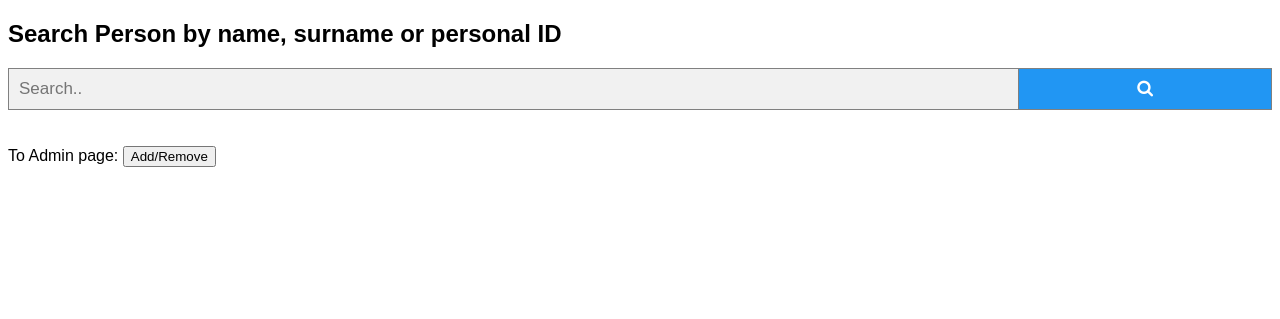
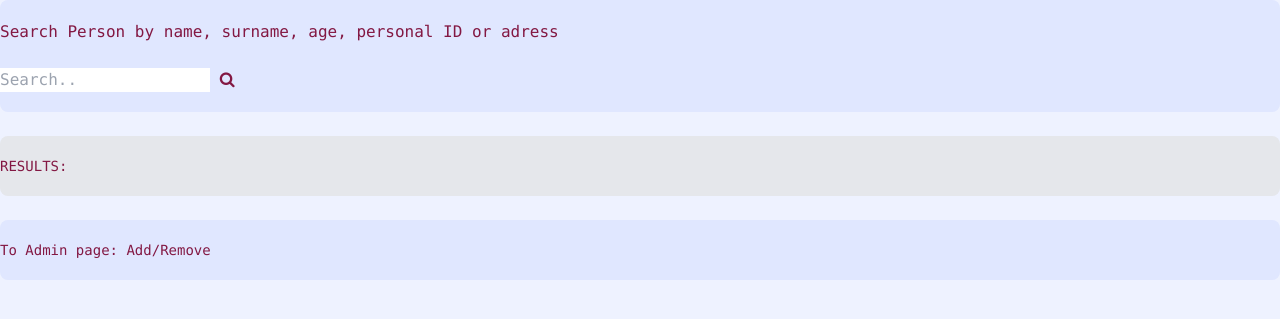
Before and after one commit to mrusins/CODELEX, a PHP site: template CODELEX/tasks/person-registry/app/View/main.php in a window 1280 px wide. Shown: the top 319 px of the page. Run offline with PHP 8.4, Linux system fonts and the light colour scheme; the template is opened without the code that fills it, so the values that code supplies are empty.

Commit message:
Person Registry

```diff
--- a/CODELEX/tasks/person-registry/app/Controllers/PersonSearchController.php
+++ b/CODELEX/tasks/person-registry/app/Controllers/PersonSearchController.php
@@ -17,6 +17,7 @@ class PersonSearchController
     public function index()
     {
         $run = $this->service;
+        $run->search();
         require_once __DIR__ . '/../View/main.php';
     }
 }
--- a/CODELEX/tasks/person-registry/app/View/main.php
+++ b/CODELEX/tasks/person-registry/app/View/main.php
@@ -1,72 +1,44 @@
 <!DOCTYPE html>
 <html>
 <head>
-    <meta name="viewport" content="width=device-width, initial-scale=1">
     <link rel="stylesheet" href="https://cdnjs.cloudflare.com/ajax/libs/font-awesome/4.7.0/css/font-awesome.min.css">
-    <style>
-        body {
-            font-family: Arial;
-        }
+    <title>Search persons</title>
+    <link href="https://unpkg.com/tailwindcss@^2/dist/tailwind.min.css" rel="stylesheet">
 
-        * {
-            box-sizing: border-box;
-        }
-
-        form.example input[type=text] {
-            padding: 10px;
-            font-size: 17px;
-            border: 1px solid grey;
-            float: left;
-            width: 80%;
-            background: #f1f1f1;
-        }
-
-        form.example button {
-            float: left;
-            width: 20%;
-            padding: 10px;
-            background: #2196F3;
-            color: white;
-            font-size: 17px;
-            border: 1px solid grey;
-            border-left: none;
-            cursor: pointer;
-        }
-
-        form.example button:hover {
-            background: #0b7dda;
-        }
-
-        form.example::after {
-            content: "";
-            clear: both;
-            display: table;
-        }
-    </style>
 </head>
-<body>
-
-<h2>Search Person by name, surname or personal ID</h2>
+<body class="text-pink-900 bg-indigo-50">
+<div class="container mx-auto bg-indigo-100 py-5 rounded-lg font-mono">
+    <h2>Search Person by name, surname, age, personal ID or adress</h2><br>
 
     <form class="example" method="post" action="/">
-    <input type="text" placeholder="Search.." name="search">
+        <input type="text" placeholder="Search.." name="search" class="">
         <button type="submit"><i class="fa fa-search"></i></button>
     </form>
+</div>
 <br>
+<div class="container mx-auto bg-gray-200 py-5 rounded-lg font-mono text-sm">
+    <h2>RESULTS:</h2>
+    <?PHP
 
-<?PHP
-foreach ($run->search() as $search => $persons) {
-    foreach ($persons as $person => ['name' => $name, 'surname' => $surname, 'id_number' => $id, 'description' => $description]) {
-        echo " name: <b>$name</b> surname: <b>$surname</b> personal id: <b>$id</b> personal info: <b>$description</b> "  . "<br>";
+    if (isset($_POST['search']) && $run->getSearchResult()[0] != null) {
+        foreach ($run->getSearchResult() as $search => $persons) {
+            foreach ($persons as $person => ['name' => $name, 'surname' => $surname, 'id_number' => $id, 'age' => $age, 'adress' => $adress, 'description' => $description]) {
+                echo " name: <b>$name</b> surname: <b>$surname</b> personal id: <b>$id</b> age: <b>$age</b> adress: <b>$adress</b> personal info: <b>$description</b> " . "<br>";
             }
         }
+    } elseif (isset($_POST['search'])) {
+        echo "nothing found";
+    }
     ?>
+</div>
 <br>
-<form action="/admin" method="post" target="_blank">
+<div class="container mx-auto bg-indigo-100 py-5 rounded-lg font-mono">
+
+    <form action="/admin" method="post" target="_blank" class="font-mono text-sm">
         To Admin page:
         <button type="submit">Add/Remove</button>
 
     </form>
-
+</div>
 </body>
 </html>
--- a/CODELEX/tasks/person-registry/composer.json
+++ b/CODELEX/tasks/person-registry/composer.json
@@ -11,7 +11,8 @@
         "nikic/fast-route": "^1.3",
         "phpunit/phpunit": "^9.5",
         "simplon/mysql": "^2.2",
-        "league/container": "^3.3"
+        "league/container": "^3.3",
+        "twig/twig": "^3.0"
     },
     "autoload": {
         "psr-4": {
```
Also changed, not shown: CODELEX/tasks/person-registry/app/Repositories/MySQLPersonsRepository.php (+5 -3 lines), CODELEX/tasks/person-registry/app/Services/SearchPersonService.php (+7 -2 lines), 1 other file. Lines whose indentation alone changed are shown as unchanged.
